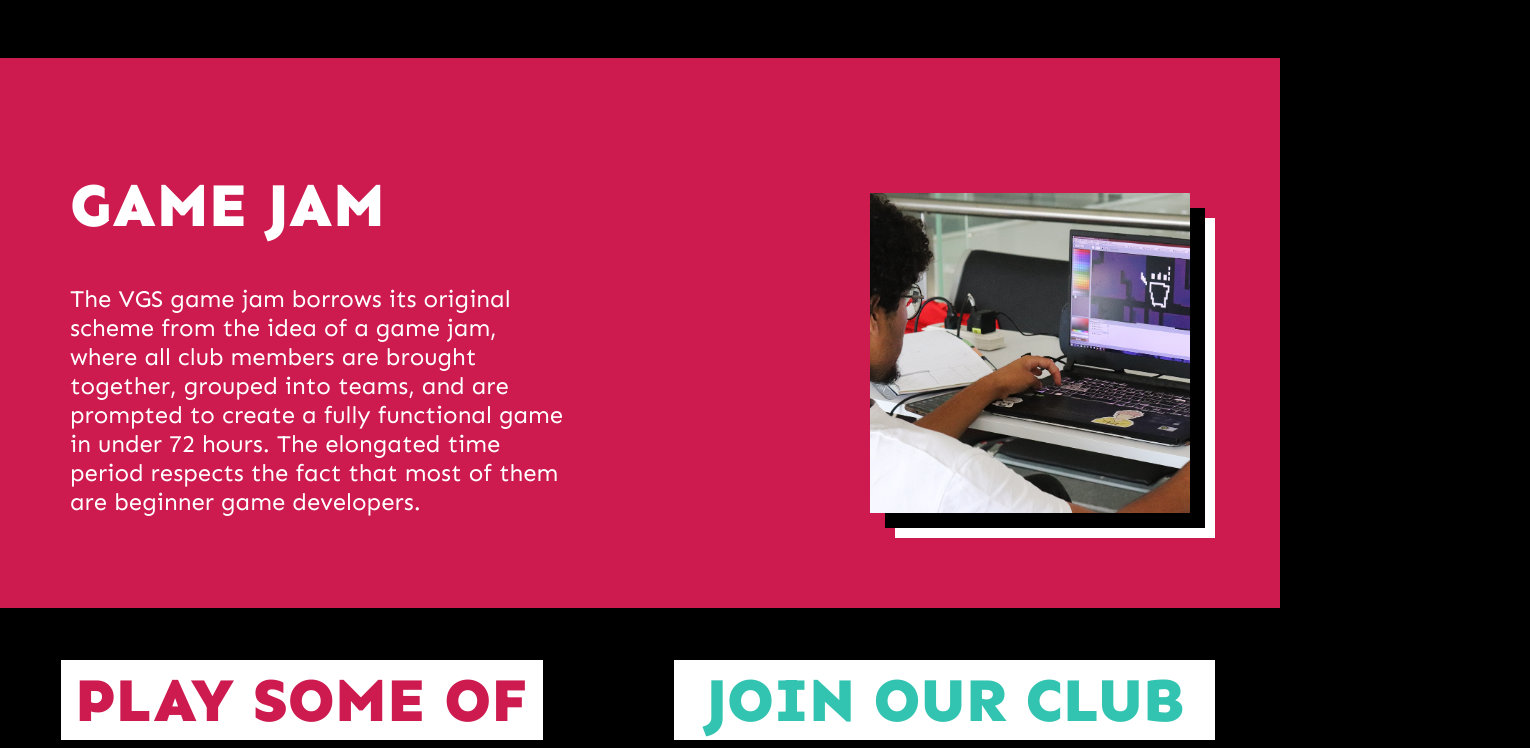
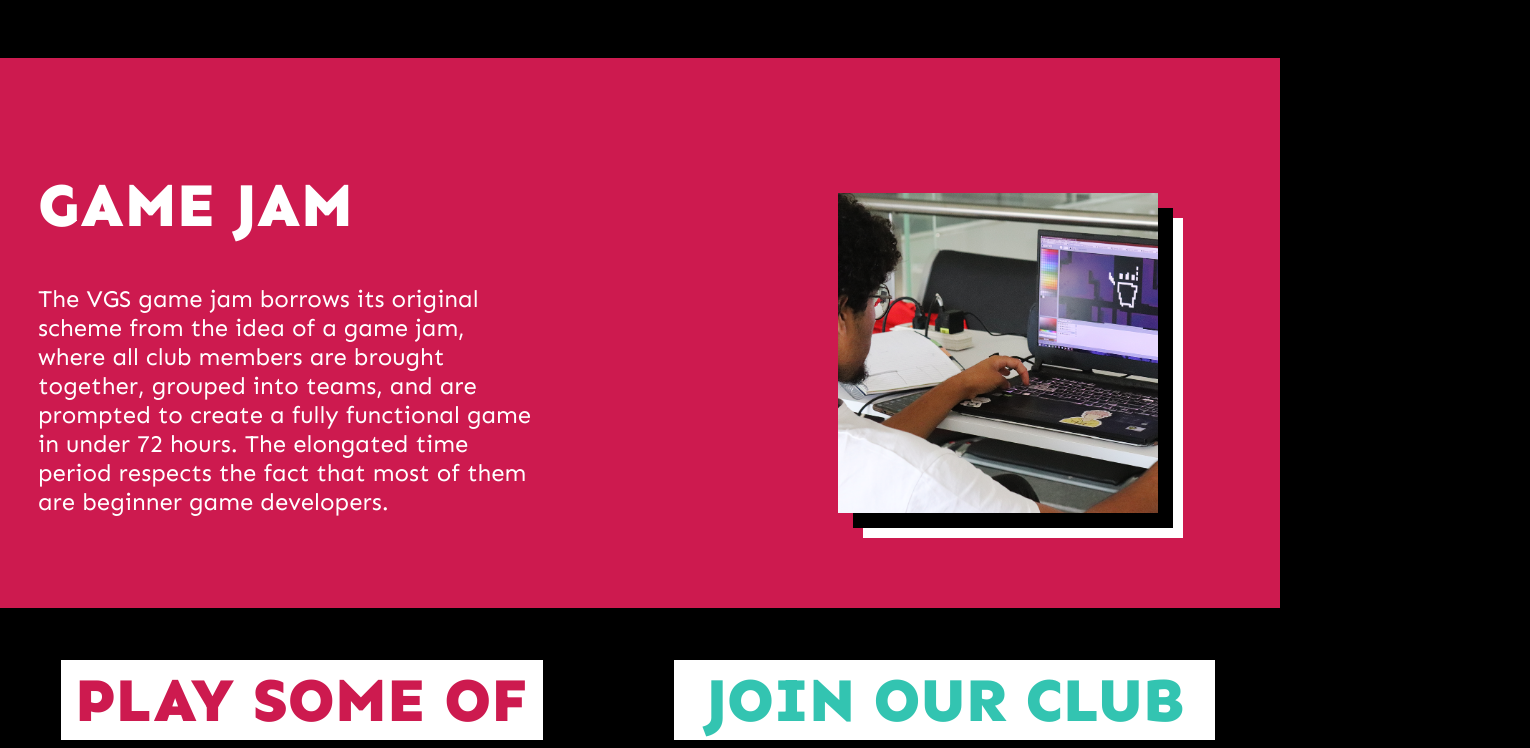
Before and after one commit to 0J33/VGS-Frontend, a React (Create React App) app: page / in a window 1280 px wide. Shown: the part 3100-3848 px from the top of the page, 1530 px wide, since content can reach past the window. Built offline with nearby package versions, Linux system fonts and the light colour scheme.

Commit message:
edit css

```diff
--- a/src/css/home-page.css
+++ b/src/css/home-page.css
@@ -346,7 +346,7 @@
 }
 
 .game-jam-text-wrapper {
-    margin-left: 25%;
+    margin-left: 20%;
 }
 
 .game-jam-image-wrapper {
```
